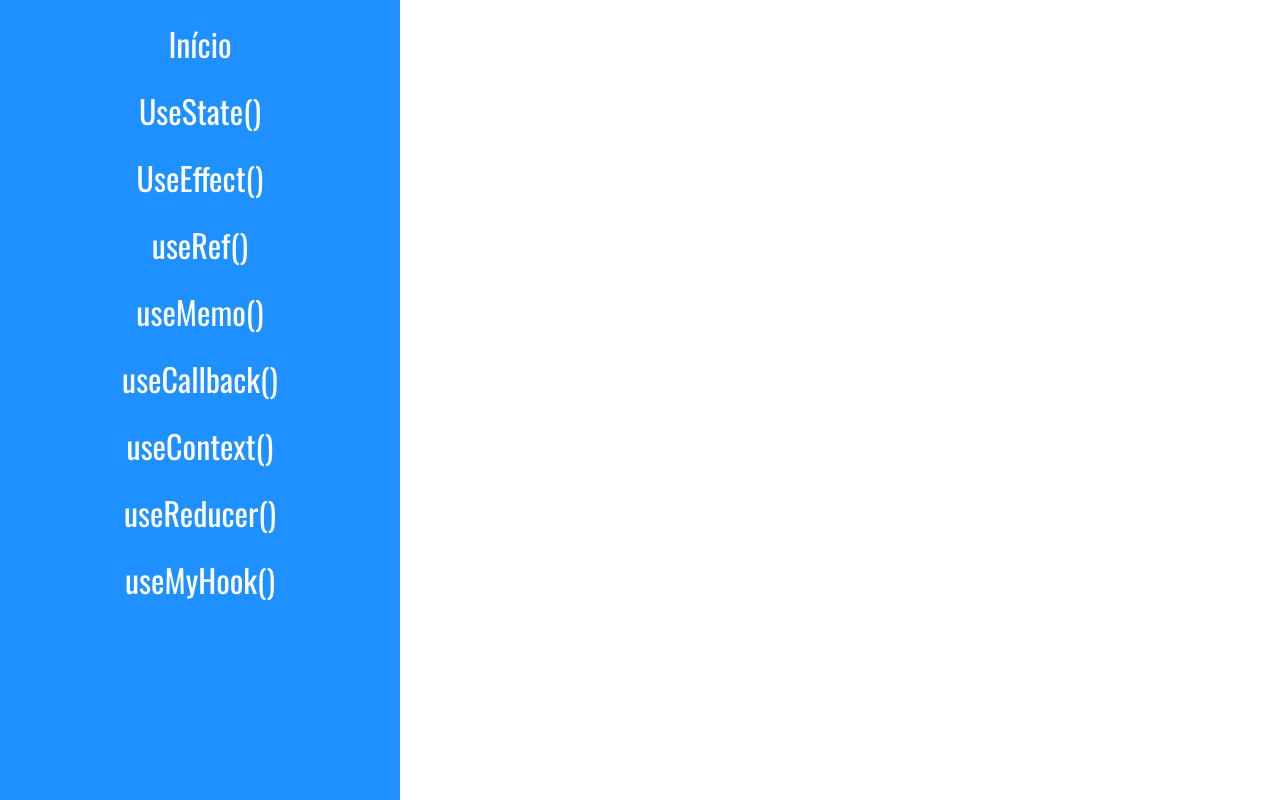
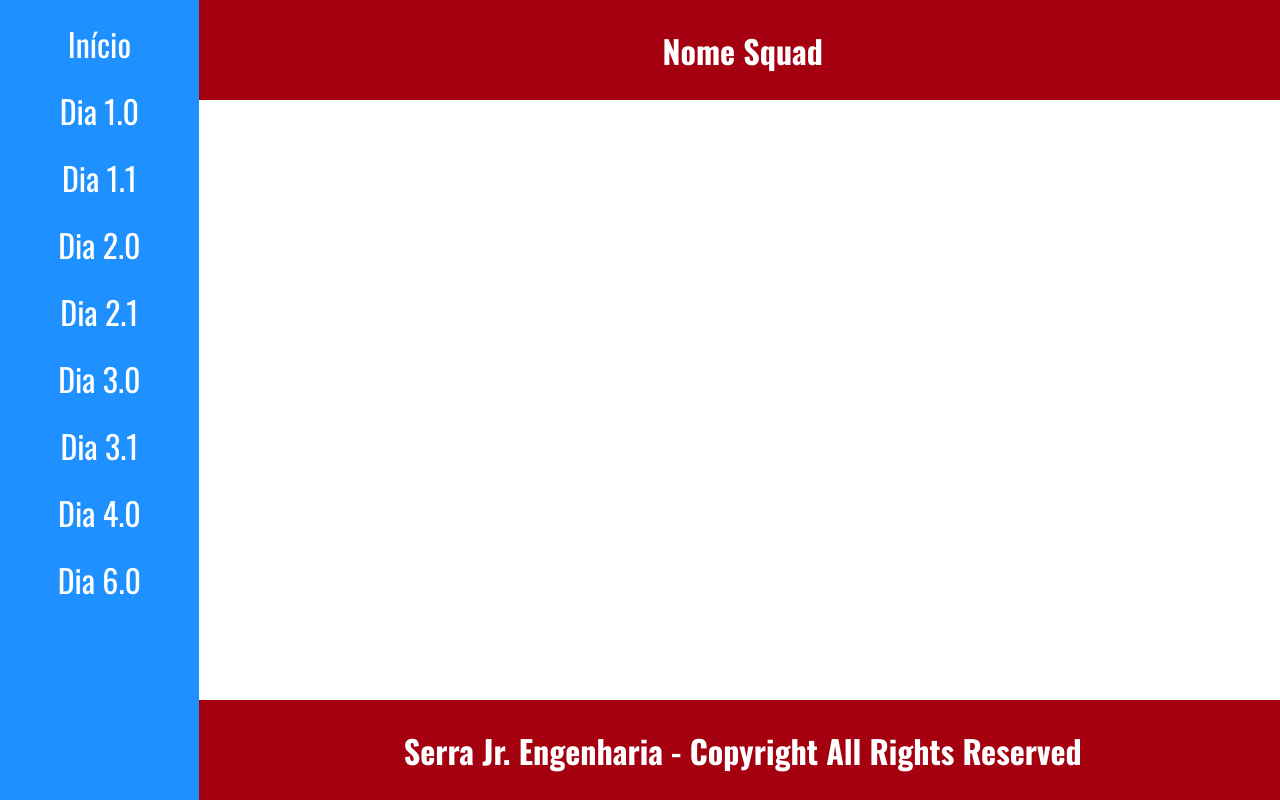
Before and after one commit to kauanpecanha/Serra_React, a React (Create React App) app: page /dia3 in a window 1280 px wide. Built offline with nearby package versions, Linux system fonts and the light colour scheme.

Commit message:
Update - Projeto da Página do Dia 3

```diff
--- a/src/App/App.css
+++ b/src/App/App.css
@@ -2,4 +2,5 @@
     display: flex;
     height: 100vh;
     font-family: Oswald;
+    margin: 0;
 }
--- a/src/Components/D21_square/D21_square.css
+++ b/src/Components/D21_square/D21_square.css
@@ -1,16 +1,21 @@
 .square{
-    width: 551px;
-    height: 355px;
+    width: 500px;
+    height: 280px;
     background-color: #50C878;
     text-align: center;
     display: flex;
     flex-direction: column;
-    margin: 30px;
+    margin: 10px;
     border-radius: 20px;
 }
 
+.square_content{
+    display: flex;
+    flex-direction: column;
+}
+
 .square_content_data{
-    height: 70px;
+    height: 50px;
     display: flex;
     align-items: center;
     padding-left: 20px;
@@ -20,7 +25,7 @@
 }
 
 .square_content_data input{
-    height: 100%;
+    height: 50px;
     border-color: transparent;
     width: 100%;
     margin-left: 40px;
@@ -29,6 +34,6 @@
 .resultado{
     background-color: white;
     width: 100%;
-    height: 100%;
+    height: 50px;
     margin-left: 25px;
 }
--- /dev/null
+++ b/src/Components/Footer/Footer.css
@@ -0,0 +1,10 @@
+.footer{
+    display: flex;
+    flex-direction: row;
+    align-items: center;
+    justify-content: center;
+    width: 85%;
+    height: 100px;
+    bottom: 0;
+    position: fixed;
+}
--- /dev/null
+++ b/src/Components/Footer/Footer.jsx
@@ -0,0 +1,16 @@
+import React from "react"
+import "./Footer.css"
+
+export default function Footer(props){
+
+    const style = {
+        backgroundColor: props.back,
+        color: props.color,
+    }
+
+    return(
+        <div className="footer" style={style}>
+            <h1>{props.title}</h1>
+        </div>
+    )
+}
--- /dev/null
+++ b/src/Components/Header/Header.css
@@ -0,0 +1,8 @@
+.header{
+    display: flex;
+    flex-direction: row;
+    align-items: center;
+    justify-content: center;
+    width: 100%;
+    height: 100px;
+}
--- /dev/null
+++ b/src/Components/Header/Header.jsx
@@ -0,0 +1,16 @@
+import React from "react"
+import "./Header.css"
+
+export default function Header(props){
+
+    const style = {
+        backgroundColor: props.back,
+        color: props.color,
+    }
+
+    return(
+        <div className="header" style={style}>
+            <h1>{props.title}</h1>
+        </div>
+    )
+}
--- a/src/Menu&Content/Content.css
+++ b/src/Menu&Content/Content.css
@@ -1,3 +1,4 @@
 .Content{
-    margin: 30px;
+    margin: 0px;
+    overflow: hidden;
 }
--- a/src/Menu&Content/Content.jsx
+++ b/src/Menu&Content/Content.jsx
@@ -21,6 +21,8 @@ export default function Content(){
                 <Route path = "/dia2" element = {<Dia2 />}/>
 
                 <Route path = "/dia21" element = {<Dia21 />}/>
+
+                <Route path = "/dia3" element = {<Dia3 />}/>
             </Routes>
         </main>
     )
--- a/src/Menu&Content/Menu.css
+++ b/src/Menu&Content/Menu.css
@@ -1,7 +1,7 @@
 .Menu{
     display: flex;
-    width: 400px;
-    max-width: 400px;
+    width: 200px;
+    max-width: 200px;
     background-color: dodgerblue;
     padding: 0;
     margin: 0;
--- a/src/Menu&Content/Menu.jsx
+++ b/src/Menu&Content/Menu.jsx
@@ -7,14 +7,14 @@ export default function Menu(){
             <nav>
                 <ul className="list">
                     <li className = "element"><a href = "/">Início</a></li>
-                    <li className = "element"><a href = "/dia1">UseState()</a></li>
-                    <li className = "element"><a href = "/dia11">UseEffect()</a></li>
-                    <li className = "element"><a href = "/dia2">useRef()</a></li>
-                    <li className = "element"><a href = "/dia21">useMemo()</a></li>
-                    <li className = "element"><a href = "/dia3">useCallback()</a></li>
-                    <li className = "element"><a href = "/dia31">useContext()</a></li>
-                    <li className = "element"><a href = "/dia4">useReducer()</a></li>
-                    <li className = "element"><a href = "/dia6">useMyHook()</a></li>
+                    <li className = "element"><a href = "/dia1">Dia 1.0</a></li>
+                    <li className = "element"><a href = "/dia11">Dia 1.1</a></li>
+                    <li className = "element"><a href = "/dia2">Dia 2.0</a></li>
+                    <li className = "element"><a href = "/dia21">Dia 2.1</a></li>
+                    <li className = "element"><a href = "/dia3">Dia 3.0</a></li>
+                    <li className = "element"><a href = "/dia31">Dia 3.1</a></li>
+                    <li className = "element"><a href = "/dia4">Dia 4.0</a></li>
+                    <li className = "element"><a href = "/dia6">Dia 6.0</a></li>
                 </ul>
             </nav>
         </aside>
--- a/src/Pages/Dia3.jsx
+++ b/src/Pages/Dia3.jsx
@@ -0,0 +1,16 @@
+import React from "react"
+import Header from "../Components/Header/Header"
+import Footer from "../Components/Footer/Footer"
+
+import "./styles/Dia3.css"
+
+const Dia3 = () => {
+    return(
+        <div className="Dia3">
+            <Header title="Nome Squad" back="#A50010" color="white"></Header>
+            <Footer title="Serra Jr. Engenharia - Copyright All Rights Reserved" back="#A50010" color="white"></Footer>
+        </div>
+    )
+}
+
+export default Dia3;
--- /dev/null
+++ b/src/Pages/styles/Dia3.css
@@ -0,0 +1,7 @@
+.Dia3{
+    width: 85vw;
+    height: 100%;
+    display: flex;
+    flex-direction: column;
+    align-items: center;
+}
```
Also changed, not shown: 1 other file (tests, documents, lock files or other folders).
